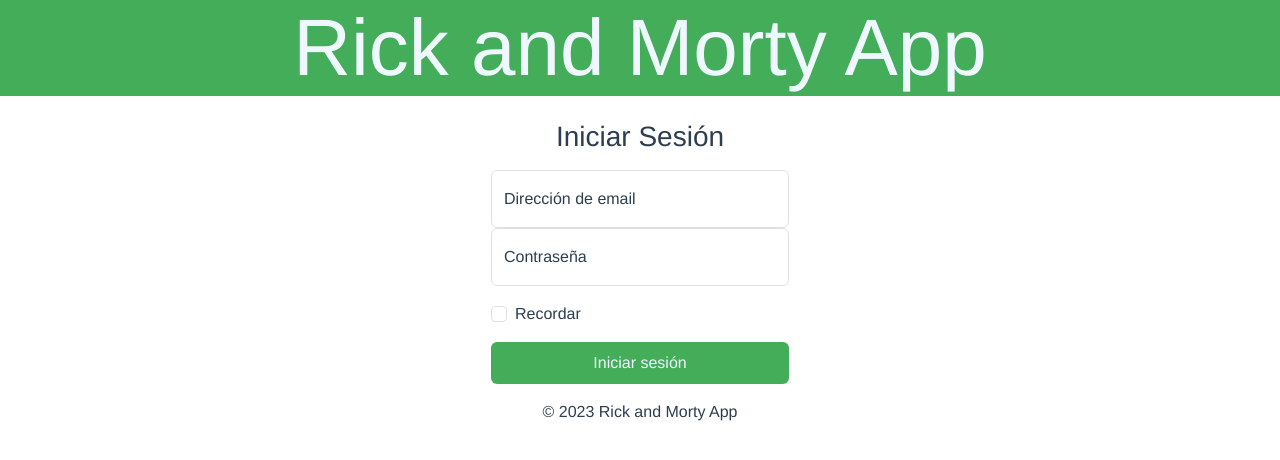
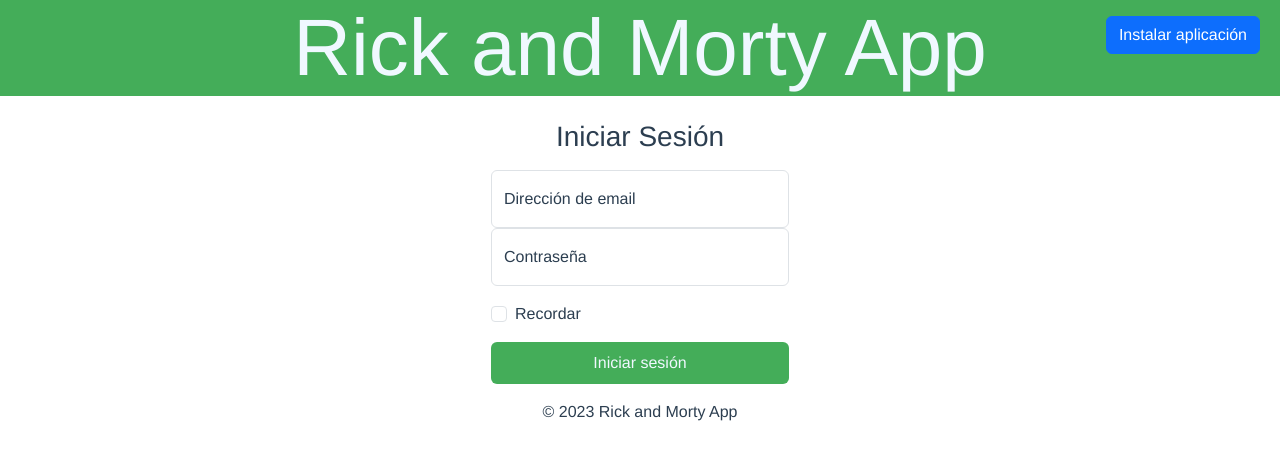
Before and after one commit to AlvinSet/pwa-parcial-2-dwn3av-guaman-alvin, a Vue app: page /login in a window 1280 px wide. Shown: the top 460 px of the page. Built offline with nearby package versions, Linux system fonts and the light colour scheme; no server answers.

Commit message:
feat: add button install template

```diff
--- a/src/App.vue
+++ b/src/App.vue
@@ -9,7 +9,11 @@
       <button class="logout-button"  @click="logout">Logout</button>
     </nav>
     <router-view :user="user"/>
+    <div class="row sticky" >
+        <button id="install" type="button" class="btn btn-primary">Instalar aplicación</button>
+    </div>
   </div>
+
 </template>
 
 <script>
@@ -19,6 +23,7 @@
   name: 'App',
   data() {
     return {
+      eventoDeInstalacion: null,
       user: null,
     };
   },
@@ -40,6 +45,12 @@
         console.error('Error al cerrar sesión:', error.message);
       }
     },
+  },
+  mounted(){
+    window.addEventListener("beforeinstallprompt", (event) => {
+                this.eventoDeInstalacion = event;
+                console.log("evento de instalación");
+            });
   },
 };
 </script>
--- a/src/assets/styles/styles.css
+++ b/src/assets/styles/styles.css
@@ -1,4 +1,8 @@
-
+.sticky {
+    position: fixed;
+    top: 1rem;
+    right: 2rem;
+}
 
 h1{
     font-size: 5rem;
--- a/src/components/Login.vue
+++ b/src/components/Login.vue
@@ -42,8 +42,8 @@
   methods: {
     async login() {
       try {
-        const response = await loginWithEmailAndPassword(this.email, this.password);
-        console.log('Inicio de sesión exitoso', response.user);
+        await loginWithEmailAndPassword(this.email, this.password);
+        // console.log('Inicio de sesión exitoso', response.user);
 
         // Redirige a la página deseada después de iniciar sesión
         this.$router.push({ name: 'home' });
```
Also changed, not shown: src/components/Characters.vue (+7 -4 lines).
